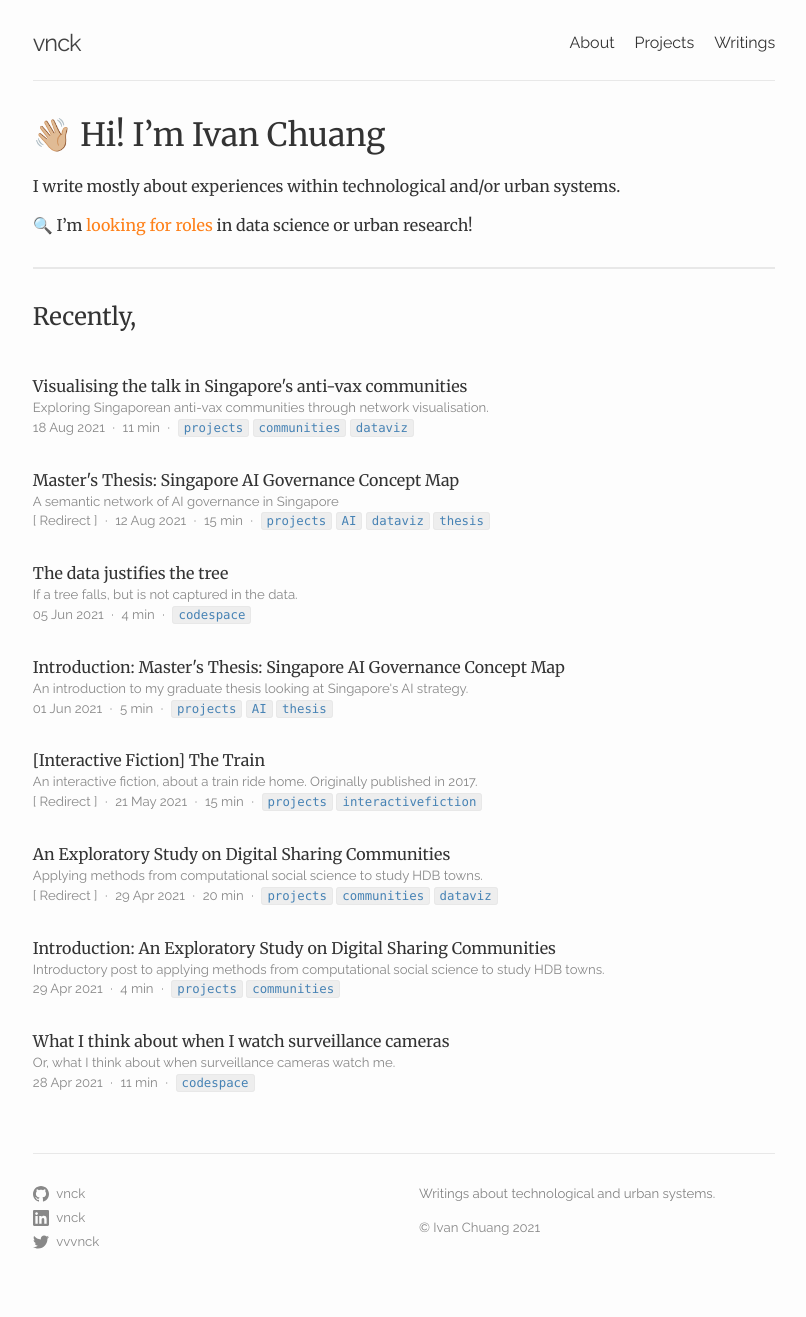
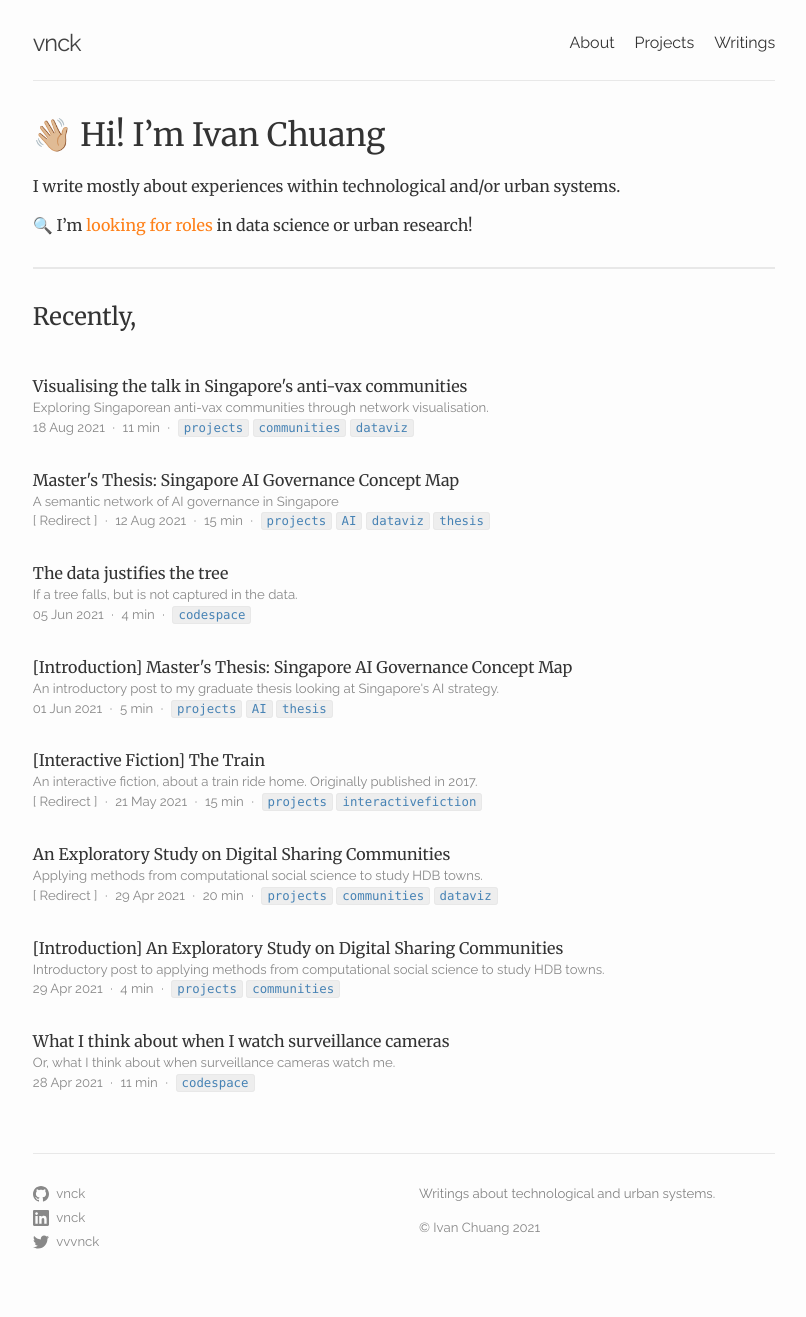
Before and after one commit to vnck/vnck.github.io, a Jekyll site: the page built from index.markdown, in a window 1280 px wide. Shown: the whole page, without its empty margins (236-1042 px from the left). Built offline with Jekyll 4.4.1, drawn with Linux system fonts in a browser that asks for light colours.

Commit message:
edit post

```diff
--- a/_posts/2021-06-01-a-singapore-ai-governance-concept-map-introduction.md
+++ b/_posts/2021-06-01-a-singapore-ai-governance-concept-map-introduction.md
@@ -1,9 +1,9 @@
 ---
 layout: post
-title: "Introduction: Master's Thesis: Singapore AI Governance Concept Map"
+title: "[Introduction] Master's Thesis: Singapore AI Governance Concept Map"
 date: 2021-06-01
 tag: [projects, AI, thesis]
-description: "An introduction to my graduate thesis looking at Singapore's AI strategy."
+description: "An introductory post to my graduate thesis looking at Singapore's AI strategy."
 permalink: /writings/a-conceptual-map-of-ai-in-sg
 ---
 
```
Also changed, not shown: _posts/2021-04-29-studying-online-communities-introduction.md (+1 -1 lines).
